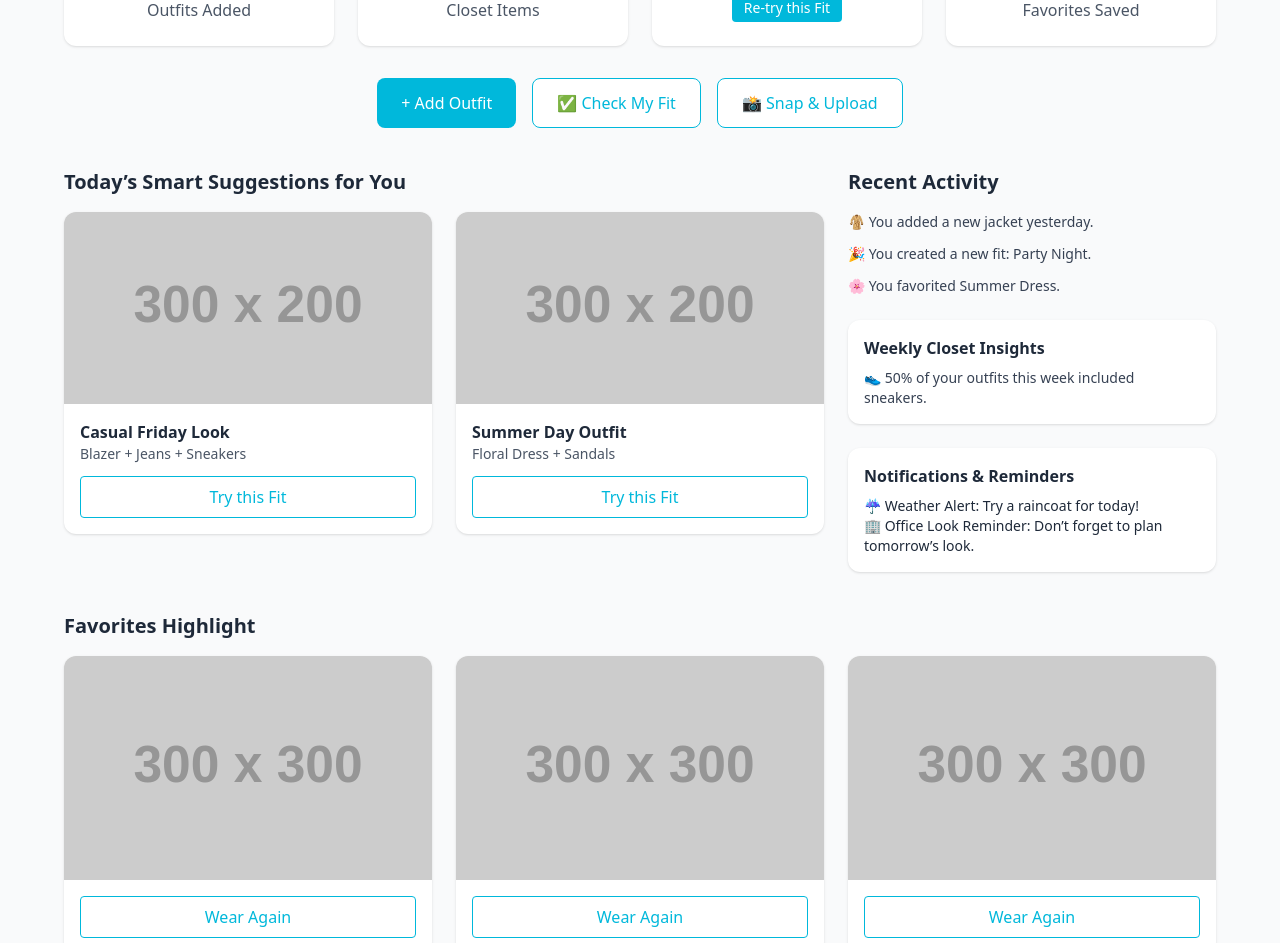
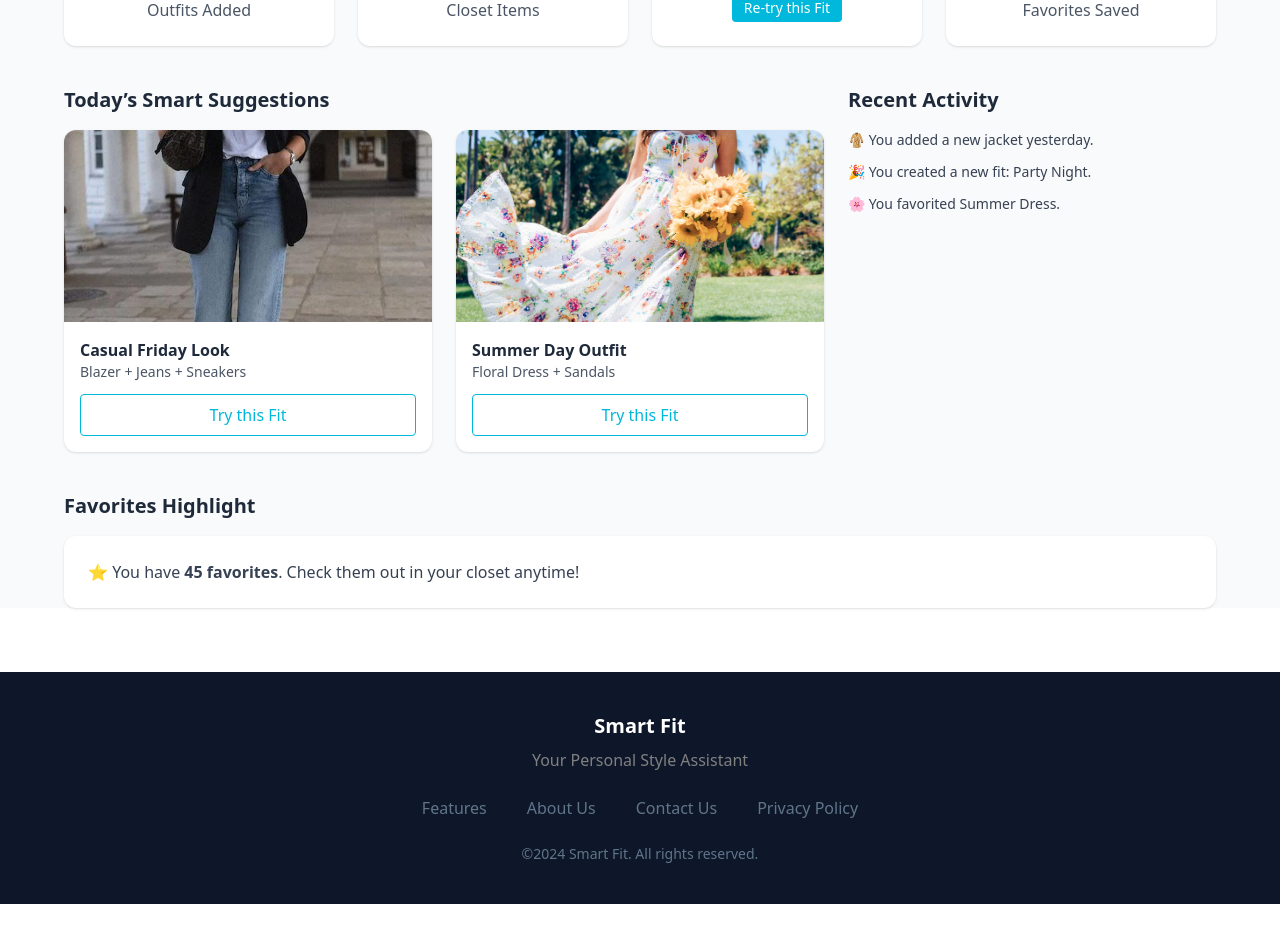
Before and after one commit to anjaliofficial/SmartFit, a React (Vite) app in the folder frontend/: page /Dashboard in a window 1280 px wide. Shown: the part 316-1259 px from the top of the page. After the commit the page ends 1220 px from the top, so only its background shows below. Built offline with nearby package versions, Linux system fonts and the light colour scheme.

Commit message:
Correction

```diff
--- a/frontend/src/public/Dashboard.jsx
+++ b/frontend/src/public/Dashboard.jsx
@@ -1,19 +1,17 @@
 import React from "react";
 import Header from "../components/header";
 import Footer from "../components/footer";
-import {
-  FaTshirt,
-  FaBoxOpen,
-  FaStar,
-  FaCloudSun,
-  FaBell,
-} from "react-icons/fa";
+
+// Import images
+import casualImage from "../assets/image/casual.jpg";
+import summerImage from "../assets/image/summer.jpg"; // 👈 make sure you add this in assets
+
+import { FaTshirt, FaBoxOpen, FaStar } from "react-icons/fa";
 import { MdCheckroom } from "react-icons/md";
 
 const Dashboard = () => {
   return (
     <>
-      {/* Header */}
       <Header />
 
       <div className="font-sans text-gray-800 bg-gray-50 min-h-screen">
@@ -25,20 +23,18 @@ const Dashboard = () => {
           </p>
         </section>
 
-        {/* Stats Section */}
+        {/* Stats */}
         <section className="grid grid-cols-2 md:grid-cols-4 gap-6 mx-4 md:mx-16 mt-6">
           <div className="p-6 bg-white rounded-xl shadow flex flex-col items-center">
             <FaTshirt className="text-cyan-500 text-3xl mb-2" />
             <h2 className="text-2xl font-bold">120</h2>
             <p className="text-gray-600">Outfits Added</p>
           </div>
-
           <div className="p-6 bg-white rounded-xl shadow flex flex-col items-center">
             <FaBoxOpen className="text-cyan-500 text-3xl mb-2" />
             <h2 className="text-2xl font-bold">350</h2>
             <p className="text-gray-600">Closet Items</p>
           </div>
-
           <div className="p-6 bg-white rounded-xl shadow flex flex-col items-center">
             <MdCheckroom className="text-cyan-500 text-3xl mb-2" />
             <p className="text-sm text-gray-600">Last Fit Checked</p>
@@ -46,7 +42,6 @@ const Dashboard = () => {
               Re-try this Fit
             </button>
           </div>
-
           <div className="p-6 bg-white rounded-xl shadow flex flex-col items-center">
             <FaStar className="text-cyan-500 text-3xl mb-2" />
             <h2 className="text-2xl font-bold">45</h2>
@@ -54,31 +49,17 @@ const Dashboard = () => {
           </div>
         </section>
 
-        {/* Action Buttons */}
-        <section className="flex flex-wrap justify-center gap-4 mt-8 mx-4 md:mx-16">
-          <button className="bg-cyan-500 text-white px-6 py-3 rounded-lg hover:bg-cyan-600 transition">
-            + Add Outfit
-          </button>
-          <button className="bg-white border border-cyan-500 text-cyan-500 px-6 py-3 rounded-lg hover:bg-cyan-50 transition">
-            ✅ Check My Fit
-          </button>
-          <button className="bg-white border border-cyan-500 text-cyan-500 px-6 py-3 rounded-lg hover:bg-cyan-50 transition">
-            📸 Snap & Upload
-          </button>
-        </section>
-
-        {/* Main Content */}
+        {/* Suggestions */}
         <section className="grid grid-cols-1 md:grid-cols-3 gap-6 mx-4 md:mx-16 my-10">
-          {/* Smart Suggestions */}
           <div className="md:col-span-2">
             <h2 className="text-xl font-bold mb-4">
-              Today’s Smart Suggestions for You
+              Today’s Smart Suggestions
             </h2>
             <div className="grid grid-cols-1 sm:grid-cols-2 gap-6">
               {/* Suggestion 1 */}
               <div className="bg-white rounded-xl shadow overflow-hidden">
                 <img
-                  src="https://via.placeholder.com/300x200"
+                  src={casualImage}
                   alt="Casual Friday Look"
                   className="w-full h-48 object-cover"
                 />
@@ -96,7 +77,7 @@ const Dashboard = () => {
               {/* Suggestion 2 */}
               <div className="bg-white rounded-xl shadow overflow-hidden">
                 <img
-                  src="https://via.placeholder.com/300x200"
+                  src={summerImage}
                   alt="Summer Day Outfit"
                   className="w-full h-48 object-cover"
                 />
@@ -113,7 +94,7 @@ const Dashboard = () => {
             </div>
           </div>
 
-          {/* Recent Activity & Insights */}
+          {/* Recent Activity */}
           <div>
             <h2 className="text-xl font-bold mb-4">Recent Activity</h2>
             <ul className="space-y-3 text-sm text-gray-700">
@@ -121,52 +102,21 @@ const Dashboard = () => {
               <li>🎉 You created a new fit: Party Night.</li>
               <li>🌸 You favorited Summer Dress.</li>
             </ul>
-
-            <div className="mt-6 p-4 bg-white rounded-xl shadow">
-              <h3 className="font-bold mb-2">Weekly Closet Insights</h3>
-              <p className="text-sm text-gray-700">
-                👟 50% of your outfits this week included sneakers.
-              </p>
-            </div>
-
-            <div className="mt-6 p-4 bg-white rounded-xl shadow">
-              <h3 className="font-bold mb-2">Notifications & Reminders</h3>
-              <p className="text-sm">
-                ☔ Weather Alert: Try a raincoat for today!
-              </p>
-              <p className="text-sm">
-                🏢 Office Look Reminder: Don’t forget to plan tomorrow’s look.
-              </p>
-            </div>
           </div>
         </section>
 
-        {/* Favorites Highlight */}
+        {/* Favorites Highlight (Text only, no images) */}
         <section className="mx-4 md:mx-16 mb-12">
           <h2 className="text-xl font-bold mb-4">Favorites Highlight</h2>
-          <div className="grid grid-cols-1 sm:grid-cols-3 gap-6">
-            {[1, 2, 3].map((fav) => (
-              <div
-                key={fav}
-                className="bg-white rounded-xl shadow overflow-hidden"
-              >
-                <img
-                  src="https://via.placeholder.com/300x300"
-                  alt="Favorite Outfit"
-                  className="w-full h-56 object-cover"
-                />
-                <div className="p-4">
-                  <button className="w-full border border-cyan-500 text-cyan-500 px-4 py-2 rounded hover:bg-cyan-50 transition">
-                    Wear Again
-                  </button>
-                </div>
-              </div>
-            ))}
+          <div className="bg-white p-6 rounded-xl shadow">
+            <p className="text-gray-700">
+              ⭐ You have <span className="font-bold">45 favorites</span>. Check
+              them out in your closet anytime!
+            </p>
           </div>
         </section>
       </div>
 
-      {/* Footer */}
       <Footer />
     </>
   );
```
Also changed, not shown: frontend/src/assets/image/casual.jpg (added), frontend/src/assets/image/summer.jpg (added).
